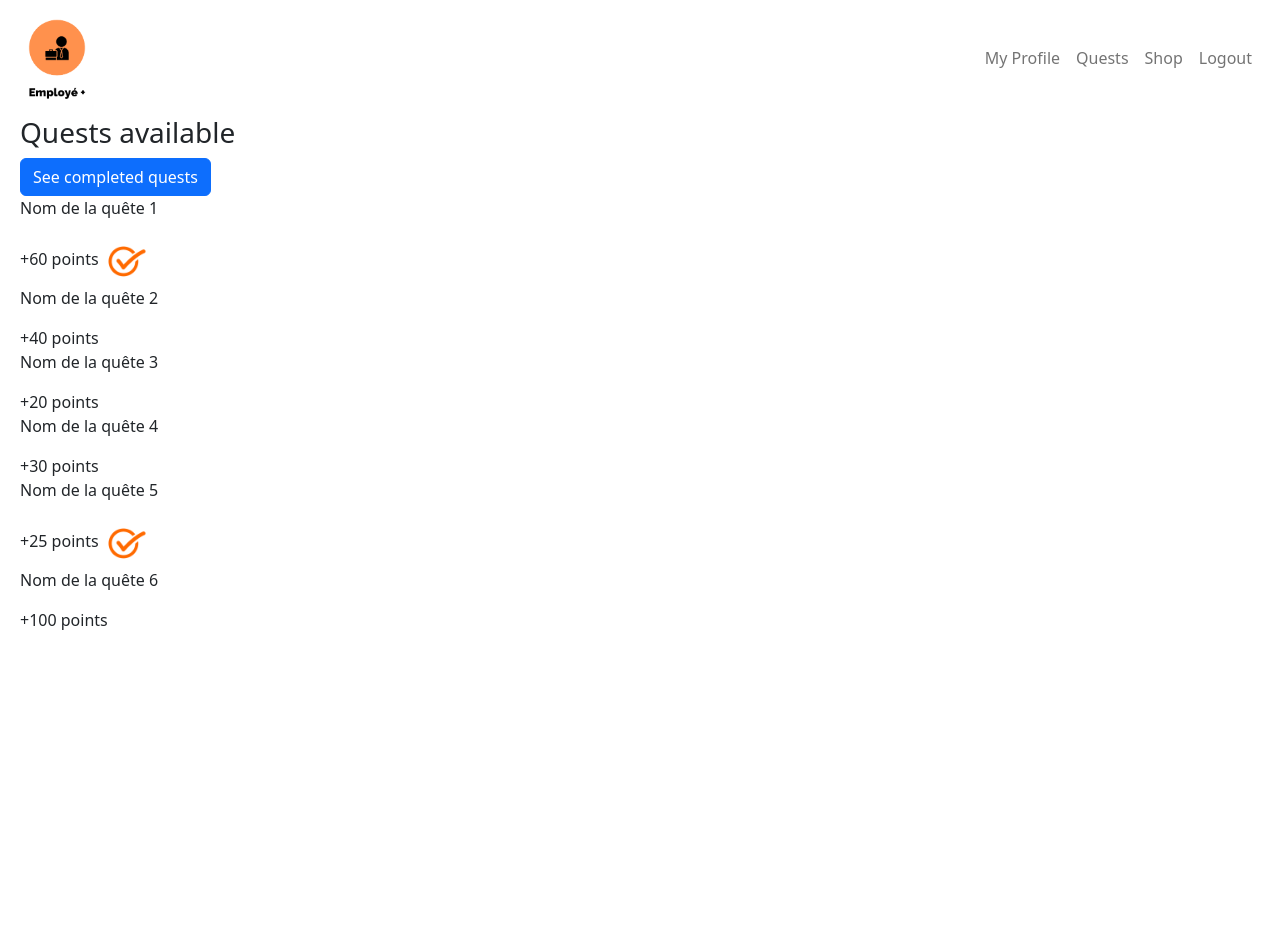
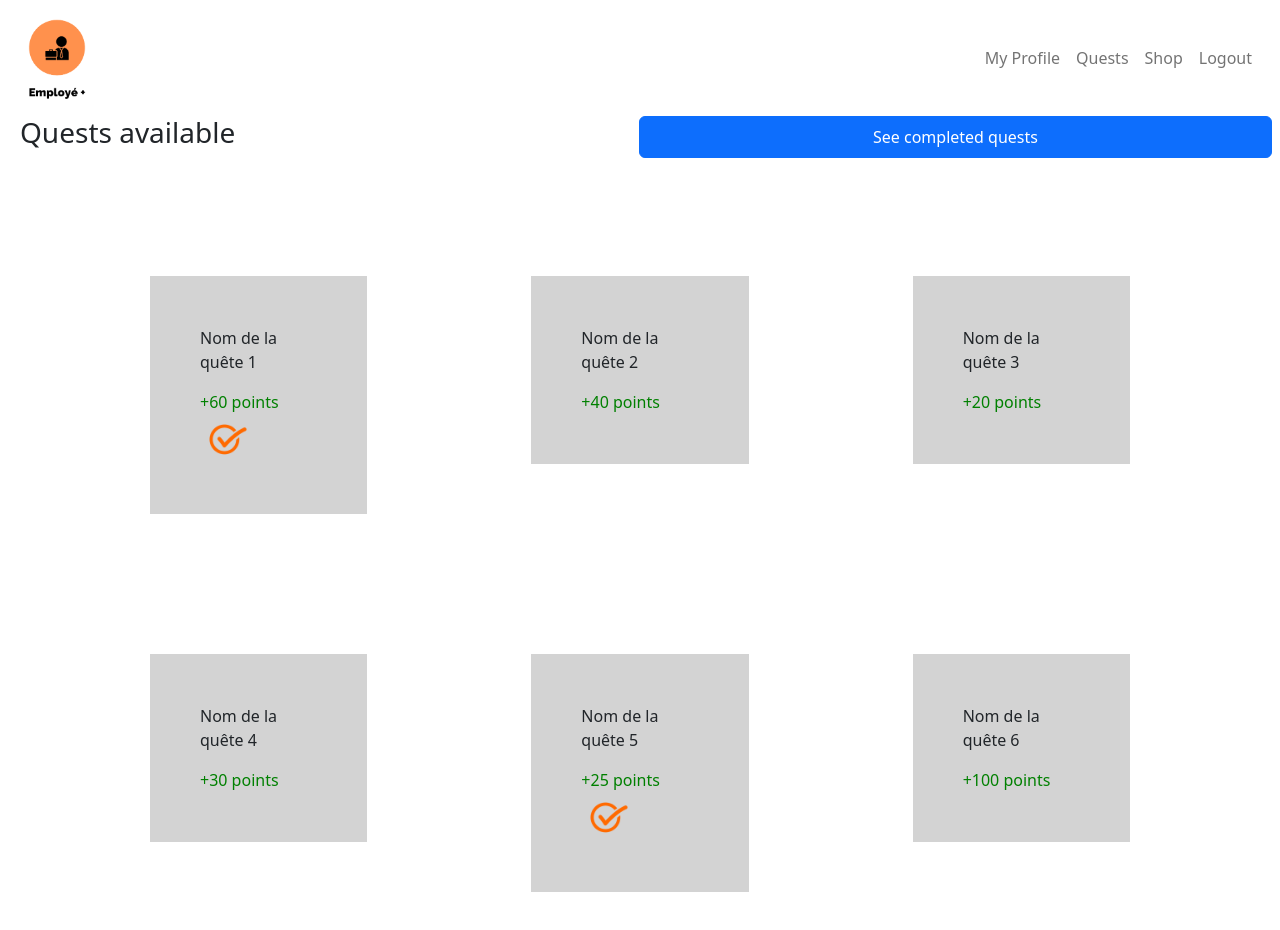
Before and after one commit to Pendi85/workshop-front, an Angular app: page /quests in a window 1280 px wide. Shown: the top 930 px of the page. Before the commit the page ends 800 px from the top, so only its background shows below. Built offline with nearby package versions, Linux system fonts and the light colour scheme.

Commit message:
Quests Page

```diff
--- a/src/app/connectedComponents/quests/quests.component.html
+++ b/src/app/connectedComponents/quests/quests.component.html
@@ -1,9 +1,12 @@
-<h3>Quests available</h3>
-<button class="btn btn-primary" (click)="toggleQuests()">{{seeOnlyCompletedQuests ? "See all quests" :  "See completed quests"}}</button>
-<div>
-    <div *ngFor="let q of quests | filterQuests : seeOnlyCompletedQuests">
-        <p>{{q.name}}</p>
-        <span>+{{q.ptsToEarn}} points</span>
+<div class="row">
+    <h3 class="col">Quests available</h3>
+    <button class="col btn btn-primary" (click)="toggleQuests()">{{seeOnlyCompletedQuests ? "See all quests" :  "See completed quests"}}</button>
+</div>
+<div class="row m-5">
+    <div style="margin: 50px" class="col" *ngFor="let q of quests | filterQuests : seeOnlyCompletedQuests">
+        <div style="background-color: lightgrey; margin: 20px; padding: 50px"><p>{{q.name}}</p>
+        <span style="color: green">+{{q.ptsToEarn}} points</span>
         <img *ngIf="q.completed" src="../../../assets/check_icon.png" height="50" width="50"/>
+        </div>
     </div>
 </div>
--- a/src/app/connectedComponents/shop/shop.component.html
+++ b/src/app/connectedComponents/shop/shop.component.html
@@ -1,8 +1,12 @@
-<h2>Shop / Buy products</h2>
-<div class="products">
-    <div *ngFor="let p of products">
-        <img src="{{p.urlIcon}}" height="100" width="100"/>
-        <p>{{p.label}}</p>
-        <a href="/shop">Acheter : {{p.price}} pts</a>
+<h2 class="mt-4">Shop / Buy products</h2>
+<div class="w-75 d-flex">
+    <div class="products row">
+        <div class="card col-sm ms-5" *ngFor="let p of products">
+            <img class="card-img-top" src="{{p.urlIcon}}"/>
+            <div class="card-body">
+                <p class="card-text">{{p.label}}</p>
+                <a class="btn btn-success" href="/shop">Acheter : {{p.price}} pts</a>
+            </div>
+        </div>
     </div>
 </div>
--- a/src/app/connectedComponents/stuffs/stuffs.component.html
+++ b/src/app/connectedComponents/stuffs/stuffs.component.html
@@ -1,5 +1,8 @@
 <h2>Stuffs / Inventory</h2>
-<div *ngFor="let s of stuffs">
-    <h4>Icon</h4> <!--Possiblité d'ajouter des icônes au nom du stuff-->
-    <p>{{s.name}}</p>
+<div class="d-flex flex-wrap text-align: center" style="margin-left: 200px; margin-right: 200px; margin-top: 100px">
+    <div style="background-color: lightgrey; border-radius: 10px;" class="m-5 p-4" *ngFor="let s of stuffs">
+        <h4>Icon</h4>
+        <!--Possiblité d'ajouter des icônes au nom du stuff-->
+        <p>{{s.name}}</p>
+    </div>
 </div>
```
